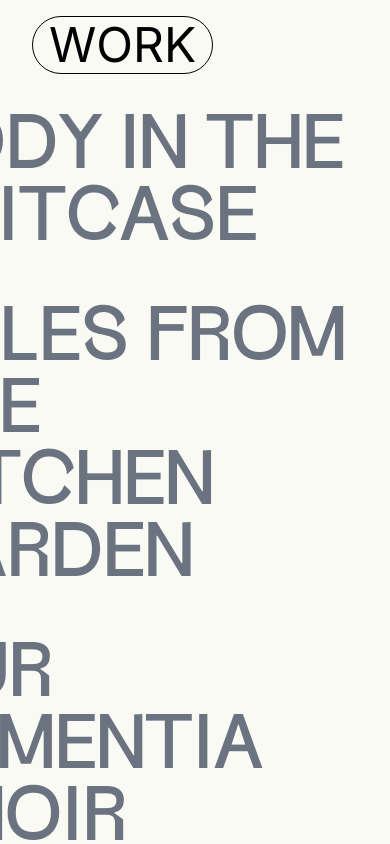
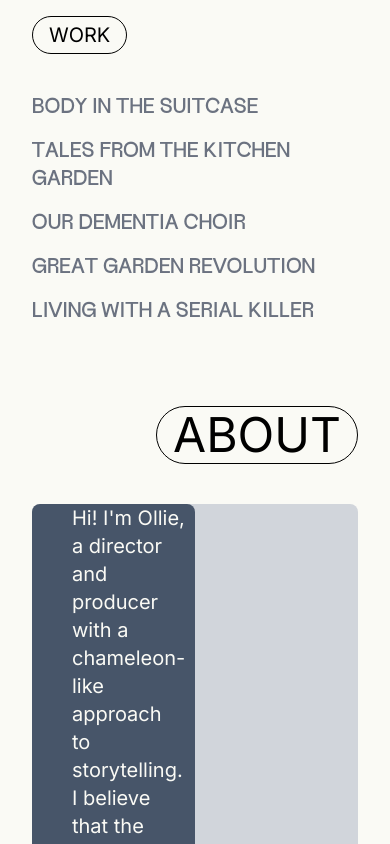
Before and after one commit to ghpaterson/ollie-scarth, a Next.js app: page / in a window 390 px wide. Shown: the part 900-1744 px from the top of the page. Built offline with nearby package versions, Linux system fonts and the light colour scheme.

Commit message:
Work section responsive for mobile update

```diff
--- /dev/null
+++ b/app/About/page.js
@@ -0,0 +1,12 @@
+import NavBar from "@/components/NavBar";
+
+export default function About() {
+  return (
+    <main>
+      <NavBar />
+      <section>
+        <h1>ABOUT</h1>
+      </section>
+    </main>
+  );
+}
--- a/app/page.js
+++ b/app/page.js
@@ -1,8 +1,8 @@
 import Image from "next/image";
 import NavBar from "@/components/NavBar";
 import Hero from "@/components/Hero";
-import Work from "@/components/Work";
-
+import WorkSection from "@/components/WorkSection";
+import AboutSection from "@/components/AboutSection";
 export default function Home() {
   return (
     <>
@@ -11,32 +11,10 @@ export default function Home() {
         <Hero />
       </section>
       <section id="work-section" className="mt-10">
-        <Work />
+        <WorkSection />
       </section>
       <section id="about-section" className="mt-10">
-        <div className="flex justify-end">
-          <p className="text-5xl border border-black rounded-full py-1 px-4">
-            ABOUT
-          </p>
-        </div>
-        <div className="mt-10 h-screen grid grid-cols-12 bg-gray-300 rounded-lg">
-          <div className="col-span-6 bg-slate-600 rounded-lg px-10 flex items-center">
-            <p className="text-bone text-xl">
-              Hi! I'm Ollie, a director and producer with a chameleon-like
-              approach to storytelling. I believe that the best way to create
-              impactful content is to adapt to the unique vision and voice of
-              each client. My goal is not to impose my own style, but rather to
-              seamlessly blend my expertise with your project goals, crafting
-              narratives that resonate with your target audience. My primary
-              focus lies in video directing, production and editing. My
-              versatility allows me to tackle a wide range of projects with
-              confidence and expertise.
-            </p>
-          </div>
-          <div className="col-span-6 rounded-lg px-10 flex items-center justify-center">
-            <p className="text-7xl">IMAGE</p>
-          </div>
-        </div>
+        <AboutSection />
       </section>
     </>
   );
--- /dev/null
+++ b/components/AboutSection.js
@@ -0,0 +1,29 @@
+export default function AboutSection() {
+  return (
+    <main>
+      <div className="flex justify-end">
+        <p className="text-5xl border border-black rounded-full py-1 px-4">
+          ABOUT
+        </p>
+      </div>
+      <div className="mt-10 h-screen grid grid-cols-12 bg-gray-300 rounded-lg">
+        <div className="col-span-6 bg-slate-600 rounded-lg px-10 flex items-center">
+          <p className="text-bone text-xl">
+            Hi! I'm Ollie, a director and producer with a chameleon-like
+            approach to storytelling. I believe that the best way to create
+            impactful content is to adapt to the unique vision and voice of each
+            client. My goal is not to impose my own style, but rather to
+            seamlessly blend my expertise with your project goals, crafting
+            narratives that resonate with your target audience. My primary focus
+            lies in video directing, production and editing. My versatility
+            allows me to tackle a wide range of projects with confidence and
+            expertise.
+          </p>
+        </div>
+        <div className="col-span-6 rounded-lg px-10 flex items-center justify-center">
+          <p className="text-7xl">IMAGE</p>
+        </div>
+      </div>
+    </main>
+  );
+}
--- a/components/NavBar.js
+++ b/components/NavBar.js
@@ -25,7 +25,7 @@ export default function NavBar() {
           <Link href={"#"}>
             <li>Gallery</li>
           </Link>
-          <Link href={"#"}>
+          <Link href={"/About"}>
             <li>About</li>
           </Link>
           <Link href={"/Contact"}>
--- a/components/Work.js
+++ /dev/null
@@ -1,32 +0,0 @@
-export default function Work() {
-  return (
-    <main>
-      <div className="flex justify-start">
-        <p className="text-5xl border border-black rounded-full py-1 px-4">
-          WORK
-        </p>
-      </div>
-      <div className="grid grid-cols-12 py-10">
-        <div className="col-span-12 flex flex-col items-end">
-          <ul className="flex flex-col gap-12 items-end font-fungis text-7xl text-gray-500">
-            <li className="hover:text-black hover:cursor-pointer hover:-translate-x-32 transition duration-500 ease-in">
-              BODY IN THE SUITCASE
-            </li>
-            <li className="hover:text-black hover:cursor-pointer hover:-translate-x-20 transition duration-500 ease-in">
-              TALES FROM THE KITCHEN GARDEN
-            </li>
-            <li className="hover:text-black hover:cursor-pointer hover:-translate-x-32 transition duration-500 ease-in">
-              OUR DEMENTIA CHOIR
-            </li>
-            <li className="hover:text-black hover:cursor-pointer hover:-translate-x-32 transition duration-500 ease-in">
-              GREAT GARDEN REVOLUTION
-            </li>
-            <li className="hover:text-black hover:cursor-pointer hover:-translate-x-32 transition duration-500 ease-in">
-              LIVING WITH A SERIAL KILLER
-            </li>
-          </ul>
-        </div>
-      </div>
-    </main>
-  );
-}
--- /dev/null
+++ b/components/WorkSection.js
@@ -0,0 +1,32 @@
+export default function WorkSection() {
+  return (
+    <main>
+      <div className="flex justify-start">
+        <p className="text-xl md:text-5xl border border-black rounded-full py-1 px-4">
+          WORK
+        </p>
+      </div>
+      <div className="grid grid-cols-12 py-10">
+        <div className="col-span-12 flex flex-col items-start md:items-end">
+          <ul className="flex flex-col gap-4 md:gap-12 items-start md:items-end font-fungis text-xl md:text-7xl text-gray-500">
+            <li className="hover:text-black hover:cursor-pointer hover:translate-x-6 md:hover:-translate-x-32 transition duration-500 ease-in">
+              BODY IN THE SUITCASE
+            </li>
+            <li className="hover:text-black hover:cursor-pointer hover:translate-x-6 md:hover:-translate-x-20 transition duration-500 ease-in">
+              TALES FROM THE KITCHEN GARDEN
+            </li>
+            <li className="hover:text-black hover:cursor-pointer hover:translate-x-6 md:hover:-translate-x-32 transition duration-500 ease-in">
+              OUR DEMENTIA CHOIR
+            </li>
+            <li className="hover:text-black hover:cursor-pointer hover:translate-x-6 md:hover:-translate-x-32 transition duration-500 ease-in">
+              GREAT GARDEN REVOLUTION
+            </li>
+            <li className="hover:text-black hover:cursor-pointer hover:translate-x-6 md:hover:-translate-x-32 transition duration-500 ease-in">
+              LIVING WITH A SERIAL KILLER
+            </li>
+          </ul>
+        </div>
+      </div>
+    </main>
+  );
+}
```
